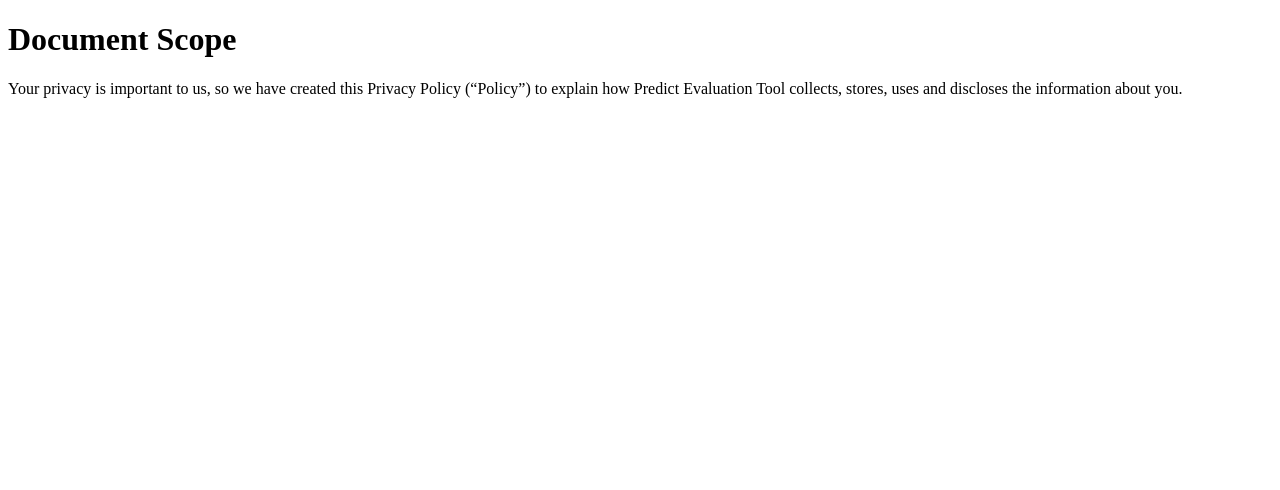
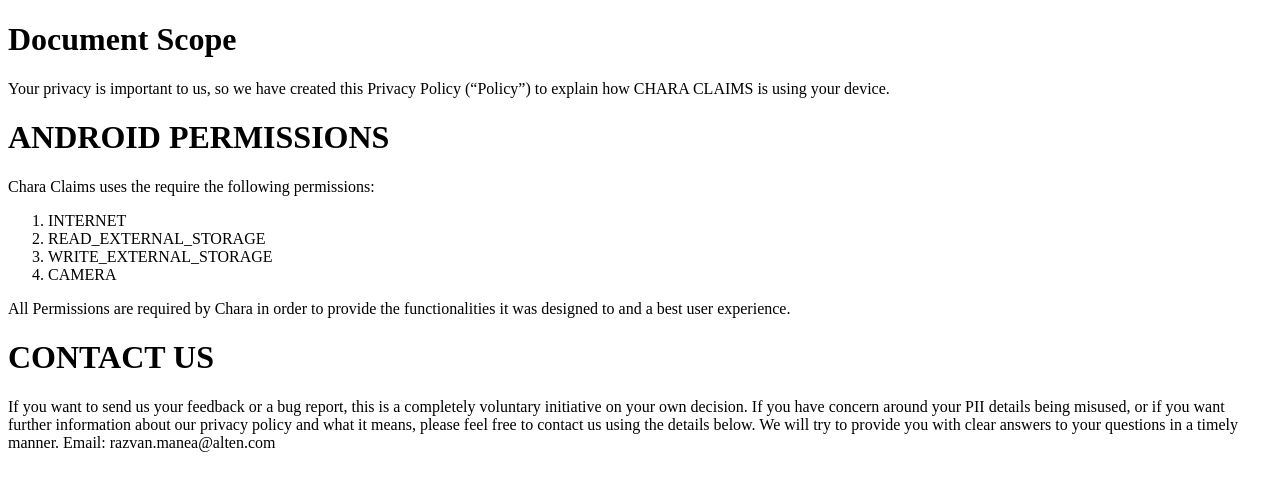
Before and after one commit to razvanescu/chara-policy, a website: page index.html in a window 1280 px wide. Drawn offline with Linux system fonts and the light colour scheme.

Commit message:
Update Policy

```diff
--- a/index.html
+++ b/index.html
@@ -10,9 +10,31 @@
 <body>
 	<h1>Document Scope</h1>
 	<span>
-		Your privacy is important to us, so we have created this Privacy Policy (“Policy”) to explain how Predict Evaluation
-		Tool collects, stores, uses and discloses the information about you.
+		Your privacy is important to us, so we have created this Privacy Policy (“Policy”) to explain how CHARA CLAIMS is
+		using your device.
 	</span>
+
+	<h1>ANDROID PERMISSIONS</h1>
+	Chara Claims uses the require the following permissions:
+
+	<ol>
+		<li>INTERNET</li>
+		<li>READ_EXTERNAL_STORAGE</li>
+		<li>WRITE_EXTERNAL_STORAGE</li>
+		<li>CAMERA</li>
+	</ol>
+
+	All Permissions are required by Chara in order to provide the functionalities it was designed to and a best user
+	experience.
+
+	<h1>CONTACT US</h1>
+	If you want to send us your feedback or a bug report, this is a completely voluntary initiative on your own decision.
+	If you have concern around your PII details being misused, or if you want further information about our privacy policy
+	and what it means, please feel free to contact us using the details below. We will try to provide you with clear
+	answers to your questions in a timely manner.
+
+	Email:
+	razvan.manea@alten.com
 </body>
 
 </html>
```
